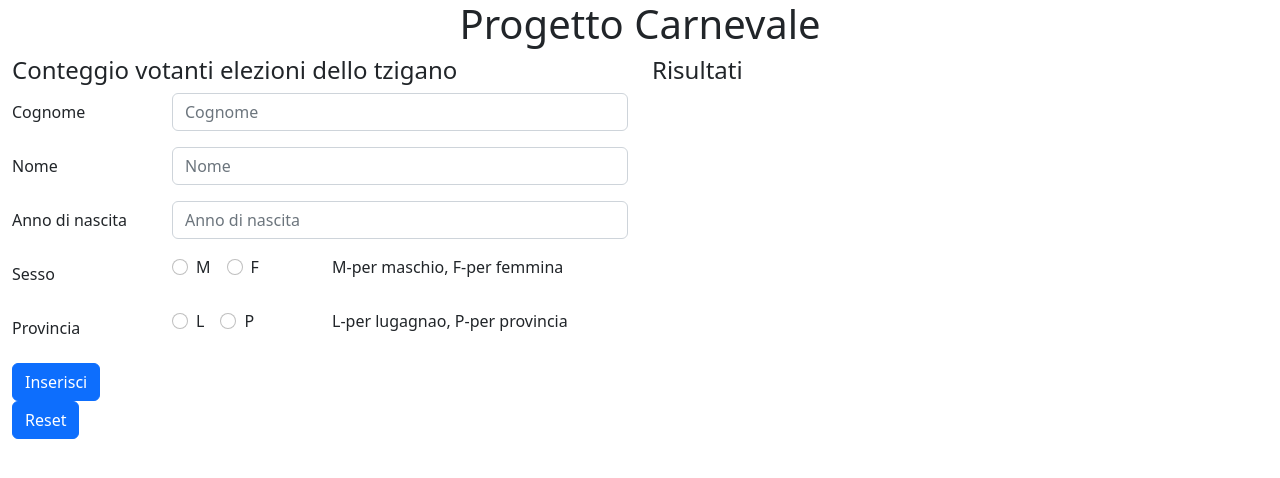
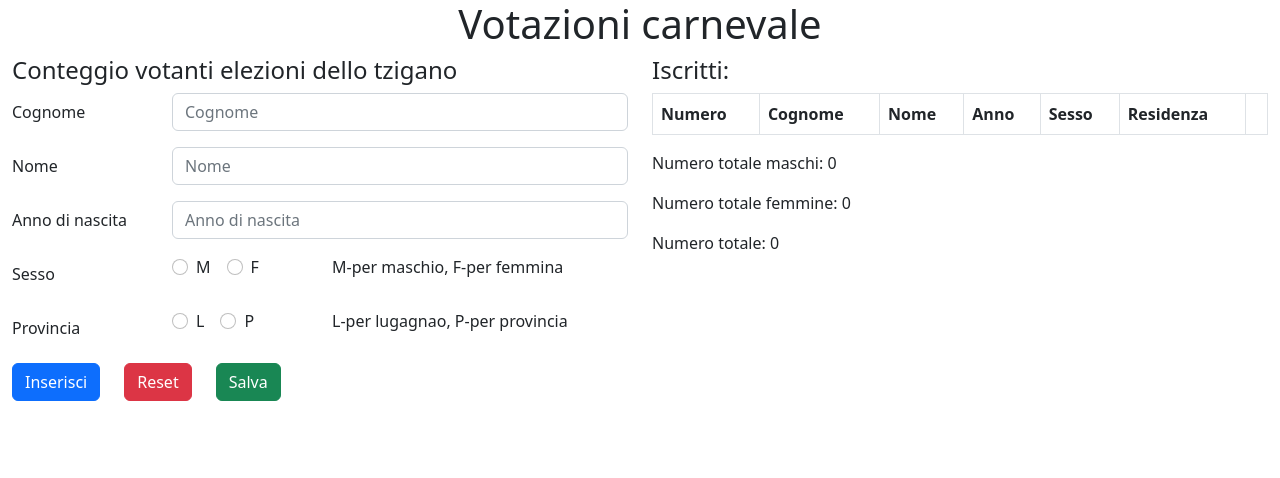
Before and after one commit to aveklan/progetto_carnevale, a React (Create React App) app: page / in a window 1280 px wide. Shown: the top 478 px of the page. Built offline with nearby package versions, Linux system fonts and the light colour scheme.

Commit message:
Refactor iscritti view and updated save function

```diff
--- a/src/App.js
+++ b/src/App.js
@@ -5,7 +5,7 @@ function App() {
   return (
     <div>
       <div className="text-center">
-        <h1>Progetto Carnevale</h1>
+        <h1>Votazioni carnevale</h1>
       </div>
       <ParticipantManager></ParticipantManager>
     </div>
--- a/src/components/common/form.jsx
+++ b/src/components/common/form.jsx
@@ -5,8 +5,8 @@ class LocalForm extends Component {
 
   validate = () => {
     const schema = this.schema();
-    const options = { abortEarly: false };
-    const result = schema.validate(this.state.data, options);
+    //const options = { abortEarly: false };
+    const result = schema.validate(this.state.data);
 
     if (!result.error) return null;
 
--- /dev/null
+++ b/src/components/common/totals.jsx
@@ -0,0 +1,24 @@
+const Totals = ({ participants }) => {
+  var totM = 0,
+    totF = 0,
+    tot = participants.length;
+
+  const calculateTotals = () => {
+    for (var i in participants) {
+      if (participants[i].gender === "M") totM++;
+      else if (participants[i].gender === "F") totF++;
+    }
+  };
+
+  calculateTotals();
+
+  return (
+    <div>
+      <p>Numero totale maschi: {totM}</p>
+      <p>Numero totale femmine: {totF}</p>
+      <p>Numero totale: {tot}</p>
+    </div>
+  );
+};
+
+export default Totals;
--- a/src/components/inputForm.js
+++ b/src/components/inputForm.js
@@ -1,5 +1,8 @@
 import Form from "react-bootstrap/Form";
 import Button from "react-bootstrap/Button";
+import Col from "react-bootstrap/Col";
+import Row from "react-bootstrap/Row";
+import Container from "react-bootstrap/Row";
 
 import LocalForm from "./common/form";
 import Input from "./common/input";
@@ -8,7 +11,6 @@ import InputCheckbox from "./common/inputCheckbox";
 class InputForm extends LocalForm {
   state = {
     data: {
-      id: "",
       surname: "",
       name: "",
       year: "",
@@ -21,7 +23,6 @@ class InputForm extends LocalForm {
   schema = () => {
     const Joi = require("joi");
     const schema = Joi.object({
-      id: Joi.string().allow(null, ""),
       surname: Joi.string().required(),
       name: Joi.string().required(),
       year: Joi.number().integer().min(1900).max(2013).required(),
@@ -34,6 +35,14 @@ class InputForm extends LocalForm {
   doSubmit = () => {
     this.props.onInsert(this.state.data);
     console.log("Submitted");
+    const data = {
+      surname: "",
+      name: "",
+      year: "",
+      gender: "",
+      province: "",
+    };
+    this.setState({ data });
   };
 
   render() {
@@ -81,9 +90,25 @@ class InputForm extends LocalForm {
             value={data.province}
             onChange={this.handleChange}
           ></InputCheckbox>
-          <Button variant="primary" type="submit">
-            Inserisci
-          </Button>
+          <Container>
+            <Row>
+              <Col md="auto">
+                <Button variant="primary" type="submit">
+                  Inserisci
+                </Button>
+              </Col>
+              <Col md="auto">
+                <Button variant="danger" onClick={this.props.onReset}>
+                  Reset
+                </Button>
+              </Col>
+              <Col md="auto">
+                <Button variant="success" onClick={this.props.onSave}>
+                  Salva
+                </Button>
+              </Col>
+            </Row>
+          </Container>
         </Form>
       </div>
     );
--- a/src/components/participantList.jsx
+++ b/src/components/participantList.jsx
@@ -1,16 +1,43 @@
-const ParticipantList = ({ participants }) => {
+import Table from "react-bootstrap/Table";
+
+const ParticipantList = ({ participants, onRemove }) => {
   return (
     <div>
-      {participants.map((id) => (
-        <div className="user" key={id.id}>
-          {id.id}
-          {id.surname}
-          {id.name}
-          {id.year}
-          {id.gender}
-          {id.province}
-        </div>
-      ))}
+      <Table striped bordered hover>
+        <thead>
+          <tr>
+            <th>Numero</th>
+            <th>Cognome</th>
+            <th>Nome</th>
+            <th>Anno</th>
+            <th>Sesso</th>
+            <th>Residenza</th>
+            <th></th>
+          </tr>
+        </thead>
+        <tbody>
+          {participants.map((id, index) => (
+            <tr key={index}>
+              <td>{index + 1}</td>
+              <td>{id.surname}</td>
+              <td>{id.name}</td>
+              <td>{id.year}</td>
+              <td>{id.gender}</td>
+              <td>{id.province}</td>
+              <td>
+                <button
+                  type="button"
+                  className="btn btn-outline-danger"
+                  id={index}
+                  onClick={onRemove}
+                >
+                  X
+                </button>
+              </td>
+            </tr>
+          ))}
+        </tbody>
+      </Table>
     </div>
   );
 };
--- a/src/components/participantManager.jsx
+++ b/src/components/participantManager.jsx
@@ -3,15 +3,17 @@ import { Component } from "react";
 import Container from "react-bootstrap/Container";
 import Row from "react-bootstrap/Row";
 import Col from "react-bootstrap/Col";
-import { Button } from "react-bootstrap";
 
 import InputForm from "./inputForm";
 import ParticipantList from "./participantList";
+import Totals from "./common/totals";
 import {
   loadParticipants,
   getParticipants,
   addParticipant,
   resetParticipants,
+  saveParticipants,
+  removeParticipant,
 } from "./utils/participants";
 
 class ParticipantManager extends Component {
@@ -30,20 +32,36 @@ class ParticipantManager extends Component {
     this.setState({ participants: [] });
   };
 
+  handleSave = () => {
+    saveParticipants();
+  };
+
+  handleRemove = ({ currentTarget: input }) => {
+    var participants = [...this.state.participants];
+    participants.splice(input.id, 1);
+    removeParticipant(input.id);
+    this.setState({ participants });
+  };
+
   render() {
     return (
       <Container fluid>
         <Row>
           <Col>
             <h4>Conteggio votanti elezioni dello tzigano</h4>
-            <InputForm onInsert={this.handleInsert}></InputForm>
-            <Button onClick={this.handleReset}>Reset</Button>
+            <InputForm
+              onInsert={this.handleInsert}
+              onReset={this.handleReset}
+              onSave={this.handleSave}
+            ></InputForm>
           </Col>
           <Col>
-            <h4>Risultati</h4>
+            <h4>Iscritti:</h4>
             <ParticipantList
               participants={this.state.participants}
+              onRemove={this.handleRemove}
             ></ParticipantList>
+            <Totals participants={this.state.participants}></Totals>
           </Col>
         </Row>
       </Container>
--- a/src/components/utils/participants.js
+++ b/src/components/utils/participants.js
@@ -1,33 +1,49 @@
-let participants = [];
+let participants;
 
-export const saveParticipants = () => {
-  const fileData = JSON.stringify(participants);
+export function saveParticipants() {
+  var participant = "";
+  for (var id in participants) {
+    var numero = 1;
+    numero += parseInt(id);
+    participant += "Numero: " + numero;
+    participant += "\tCognome: " + participants[id].surname;
+    participant += "\tNome: " + participants[id].name;
+    participant += "\tAnno: " + participants[id].year;
+    participant += "\tSesso: " + participants[id].gender;
+    participant += "\tResidenza: " + participants[id].province;
+    participant += "\r\n";
+  }
+
+  const fileData = participant;
   const blob = new Blob([fileData], { type: "text/plain" });
   const url = URL.createObjectURL(blob);
   const link = document.createElement("a");
-  link.download = "participants.json";
+  link.download = "partecipanti.txt";
   link.href = url;
   link.click();
-};
+}
 
-export const loadParticipants = () => {
+export function loadParticipants() {
   let localParticipants = localStorage.getItem("participants");
-  if (localParticipants) participants.push(localParticipants);
-  else participants = [];
-  return participants || [];
-};
+  participants = localParticipants ? JSON.parse(localParticipants) : [];
+  return participants;
+}
 
-export const getParticipants = () => {
+export function getParticipants() {
   return participants;
-};
+}
 
-export const resetParticipants = () => {
+export function resetParticipants() {
   participants = [];
   localStorage.setItem("participants", []);
-};
+}
 
-export const addParticipant = (participant) => {
-  participant.id = "" + (participants.length + 1);
+export function addParticipant(participant) {
   participants.push(participant);
   localStorage.setItem("participants", JSON.stringify(participants));
-};
+}
+
+export function removeParticipant(id) {
+  participants.splice(id, 1);
+  localStorage.setItem("participants", JSON.stringify(participants));
+}
```
